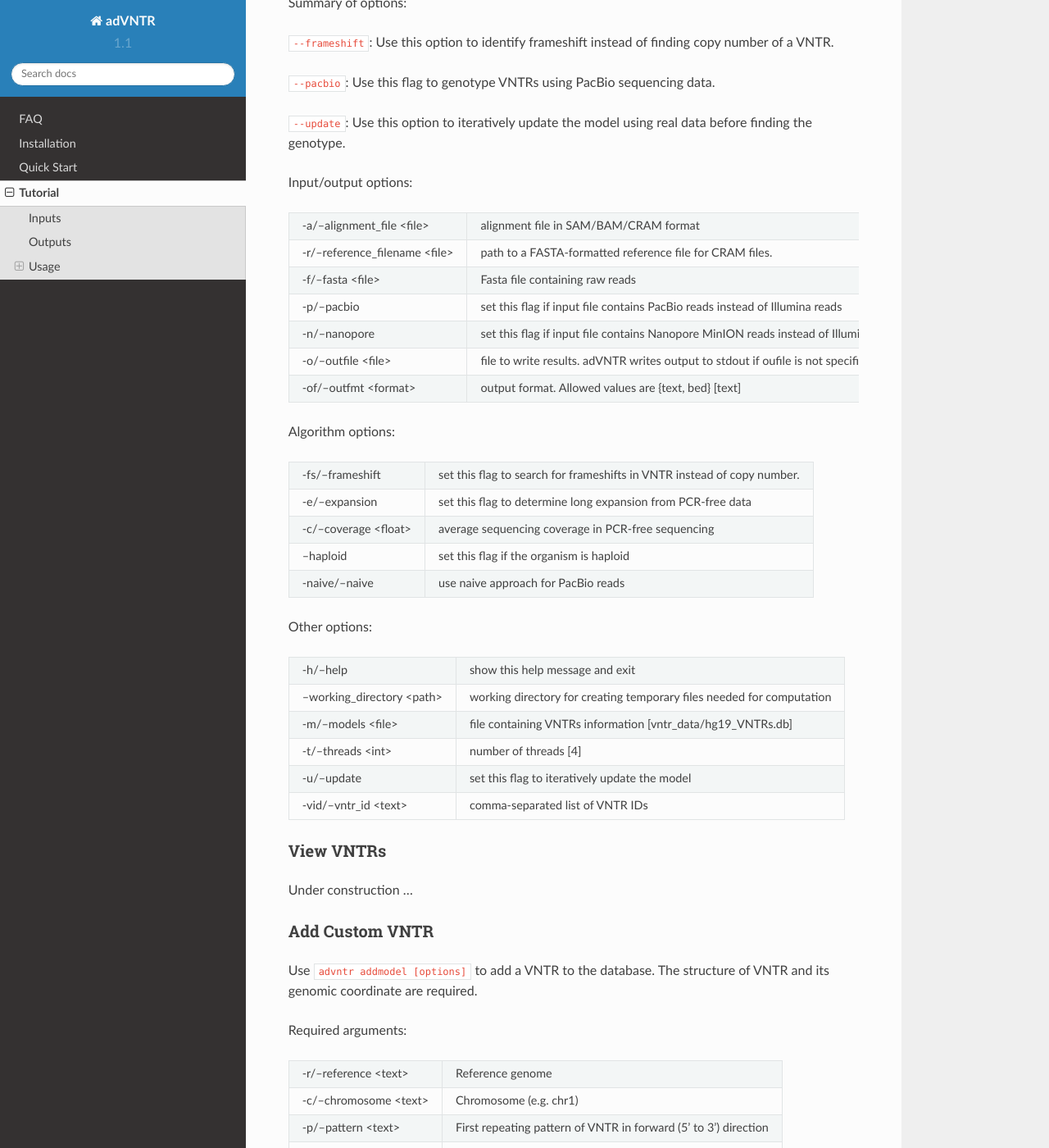
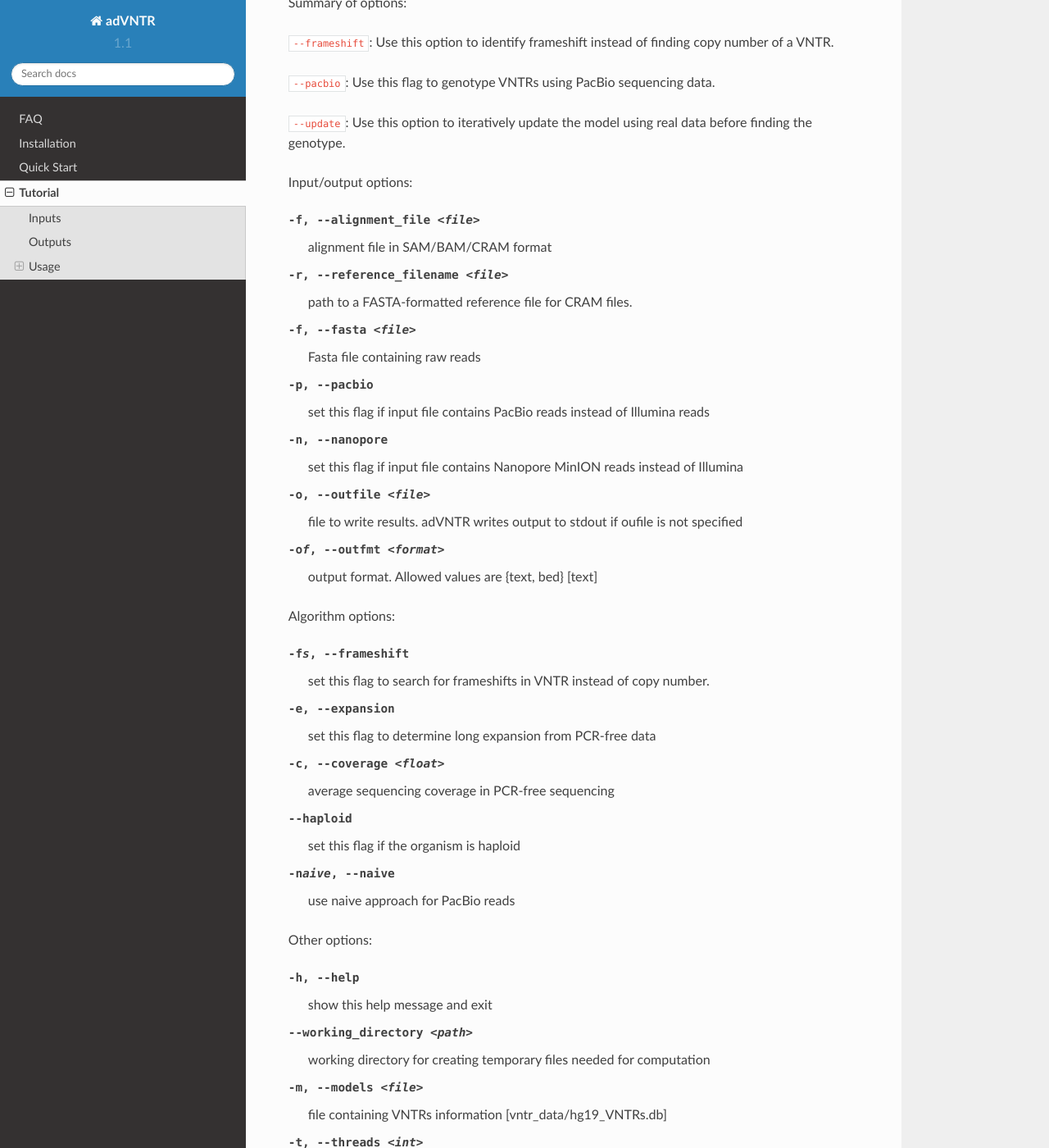
Before and after one commit to mehrdadbakhtiari/adVNTR, a Sphinx documentation site: the page built from docs/tutorial.rst, in a window 1280 px wide and 1400 px high, scrolled down 1641 px. Shown: the whole window at 82% size. Built offline with Sphinx 7.4.7 and the Read the Docs theme 2.0.0, drawn with Linux system fonts in a browser that asks for light colours; some of the changed text lies outside the part shown.

Commit message:
change tutorial tables to option-list

```diff
--- a/docs/tutorial.rst
+++ b/docs/tutorial.rst
@@ -74,51 +74,30 @@
 
 Input/output options:
 
-+-------------------------------+---------------------------------------------------------------------------------+
-| -a/--alignment_file <file>    | alignment file in SAM/BAM/CRAM format                                           |
-+-------------------------------+---------------------------------------------------------------------------------+
-| -r/--reference_filename <file>| path to a FASTA-formatted reference file for CRAM files.                        |
-+-------------------------------+---------------------------------------------------------------------------------+
-| -f/--fasta <file>             | Fasta file containing raw reads                                                 |
-+-------------------------------+---------------------------------------------------------------------------------+
-| -p/--pacbio                   | set this flag if input file contains PacBio reads instead of Illumina reads     |
-+-------------------------------+---------------------------------------------------------------------------------+
-| -n/--nanopore                 | set this flag if input file contains Nanopore MinION reads instead of Illumina  |
-+-------------------------------+---------------------------------------------------------------------------------+
-| -o/--outfile <file>           | file to write results. adVNTR writes output to stdout if oufile is not specified|
-+-------------------------------+---------------------------------------------------------------------------------+
-| -of/--outfmt <format>         | output format. Allowed values are {text, bed} [text]                            |
-+-------------------------------+---------------------------------------------------------------------------------+
+-f, --alignment_file <file>          alignment file in SAM/BAM/CRAM format
+-r, --reference_filename <file>      path to a FASTA-formatted reference file for CRAM files.
+-f, --fasta <file>                   Fasta file containing raw reads
+-p, --pacbio                         set this flag if input file contains PacBio reads instead of Illumina reads
+-n, --nanopore                       set this flag if input file contains Nanopore MinION reads instead of Illumina
+-o, --outfile <file>                 file to write results. adVNTR writes output to stdout if oufile is not specified
+-of, --outfmt <format>               output format. Allowed values are {text, bed} [text]
 
 Algorithm options:
 
-+---------------------------+--------------------------------------------------------------------------------+
-| -fs/--frameshift          | set this flag to search for frameshifts in VNTR instead of copy number.        |
-+---------------------------+--------------------------------------------------------------------------------+
-| -e/--expansion            | set this flag to determine long expansion from PCR-free data                   |
-+---------------------------+--------------------------------------------------------------------------------+
-| -c/--coverage <float>     | average sequencing coverage in PCR-free sequencing                             |
-+---------------------------+--------------------------------------------------------------------------------+
-| --haploid                 | set this flag if the organism is haploid                                       |
-+---------------------------+--------------------------------------------------------------------------------+
-| -naive/--naive            | use naive approach for PacBio reads                                            |
-+---------------------------+--------------------------------------------------------------------------------+
+-fs, --frameshift                   set this flag to search for frameshifts in VNTR instead of copy number.
+-e, --expansion                     set this flag to determine long expansion from PCR-free data
+-c, --coverage <float>              average sequencing coverage in PCR-free sequencing
+--haploid                           set this flag if the organism is haploid
+-naive, --naive                     use naive approach for PacBio reads
 
 Other options:
 
-+---------------------------+--------------------------------------------------------------------------------+
-| -h/--help                 | show this help message and exit                                                |
-+---------------------------+--------------------------------------------------------------------------------+
-| --working_directory <path>| working directory for creating temporary files needed for computation          |
-+---------------------------+--------------------------------------------------------------------------------+
-| -m/--models <file>        | file containing VNTRs information [vntr_data/hg19_VNTRs.db]                    |
-+---------------------------+--------------------------------------------------------------------------------+
-| -t/--threads <int>        | number of threads [4]                                                          |
-+---------------------------+--------------------------------------------------------------------------------+
-| -u/--update               | set this flag to iteratively update the model                                  |
-+---------------------------+--------------------------------------------------------------------------------+
-| -vid/--vntr_id <text>     | comma-separated list of VNTR IDs                                               |
-+---------------------------+--------------------------------------------------------------------------------+
+-h, --help                  show this help message and exit
+--working_directory <path>  working directory for creating temporary files needed for computation
+-m, --models <file>         file containing VNTRs information [vntr_data/hg19_VNTRs.db]
+-t, --threads <int>         number of threads [4]
+-u, --update                set this flag to iteratively update the model
+-vid, --vntr_id <text>      comma-separated list of VNTR IDs
 
 
 View VNTRs
@@ -134,27 +113,17 @@
 
 Required arguments:
 
-+-----------------------+----------------------------------------------------------------+
-| -r/--reference <text> | Reference genome                                               |
-+-----------------------+----------------------------------------------------------------+
-| -c/--chromosome <text>| Chromosome (e.g. chr1)                                         |
-+-----------------------+----------------------------------------------------------------+
-| -p/--pattern <text>   | First repeating pattern of VNTR in forward (5' to 3') direction|
-+-----------------------+----------------------------------------------------------------+
-| -s/--start <int>      | Start coordinate of VNTR in forward (5' to 3') direction       |
-+-----------------------+----------------------------------------------------------------+
-| -e/--end <int>        |  End coordinate of VNTR in forward (5' to 3') direction        |
-+-----------------------+----------------------------------------------------------------+
+-r, --reference <text>   Reference genome
+-c, --chromosome <text>  Chromosome (e.g. chr1)
+-p, --pattern <text>     First repeating pattern of VNTR in forward (5' to 3') direction
+-s, --start <int>        Start coordinate of VNTR in forward (5' to 3') direction
+-e, --end <int>          End coordinate of VNTR in forward (5' to 3') direction
 
 Other options:
 
-+-------------------------+--------------------------------+
-| -g/--gene <text>        |Gene name                       |
-+-------------------------+--------------------------------+
-| -a/--annotation <text>  |Annotation of VNTR region       |
-+-------------------------+--------------------------------+
-| -h/--help               |show this help message and exit |
-+-------------------------+--------------------------------+
+-g, --gene <text>        Gene name
+-a, --annotation <text>  Annotation of VNTR region
+-h, --help               show this help message and exit
 
 You can use :code:`--update` in genotyping step to iteratively update the model using real data.
 
```
